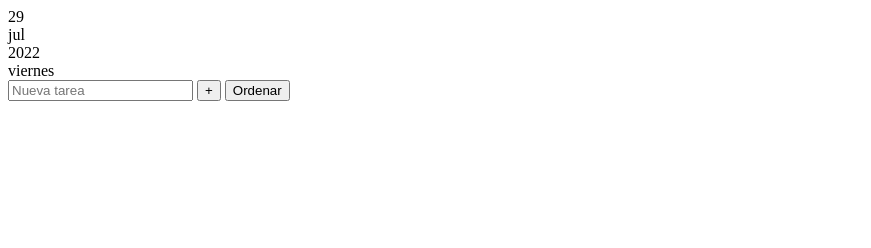
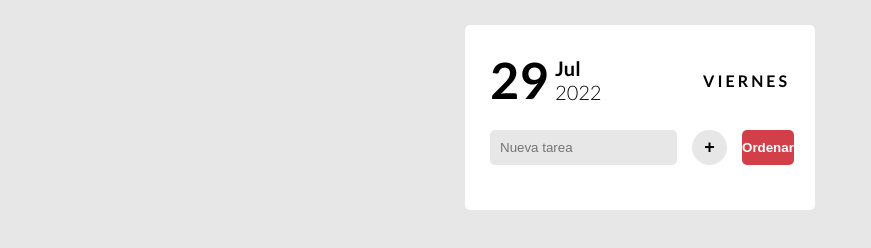
Before and after one commit to JonatanBustamante1111/TaskList, a plain HTML site: page index.html in a window 1280 px wide. Shown: the whole page, without its empty margins (0-871 px from the left). Drawn offline with Linux system fonts and the light colour scheme.

Commit message:
termine el proyecto tasklist

```diff
--- a/assets/css/style.css
+++ b/assets/css/style.css
@@ -1 +1,102 @@
 @import url('https://fonts.googleapis.com/css2?family=Lato:ital,wght@0,300;0,700;1,300;1,400;1,700&display=swap');
+
+:root{
+    --primary: #a5c882;
+    --secondary: #d33f49;
+    --light:#fff;
+    --dark:#000;
+    --disabled: #e7e7e7;
+}
+*{
+    margin: 0;
+    padding: 0;
+    box-sizing: border-box;
+}
+body{
+    font-family: 'lato', sans-serif;
+    height: 100vh;
+    background-color: var(--disabled);
+}
+*:first-letter{
+    text-transform: capitalize;
+}
+.roundBorder{
+    border-radius: 5px;
+}
+.list{
+    margin: 25px auto;
+    padding: 25px;
+    background-color: var(--light);
+    width: 100%;
+    max-width: 350px;
+}
+.date{
+    display: flex;
+    align-items: center;
+    justify-content: space-between;
+}
+.dateLeft{
+    display: flex;
+    align-items: center;
+}
+
+#dateNumber{
+    font-size: 50px;
+}
+#dateText{
+    letter-spacing: 3px;
+    text-transform: uppercase;
+}
+#dateMonth,
+#dateNumber,
+#dateText{
+    font-weight: bold;
+}
+#dateMonth,
+#dateYear{
+    margin-left: 7px;
+    font-size: 20px;
+}
+form{
+    margin: 20px 0;
+    display: grid;
+    grid-auto-flow: column;
+    grid-template-columns: auto 35px auto;
+    grid-column-gap: 15px;
+}
+input{
+    border: none;
+    padding-left: 10px;
+    background-color: var(--disabled);
+}
+input:focus{
+    outline: none;
+}
+.addTaskButton,
+.orderButton{
+    border: none;
+    font-weight: bold;
+    cursor: pointer;
+}
+.addTaskButton{
+    height: 35px;
+    border-radius: 50%;
+    font-size: 18px;
+    background-color: var(--disabled);
+}
+.orderButton{
+    background-color: var(--secondary);
+    color: var(--light);
+}
+.task{
+    background-color: var(--primary);
+    padding: 15px;
+    margin-top: 15px;
+    color: var(--light);
+    cursor: pointer;
+}
+.done {
+    background-color: var(--disabled);
+    text-decoration: line-through;
+    color: var(--dark);
+}
```
